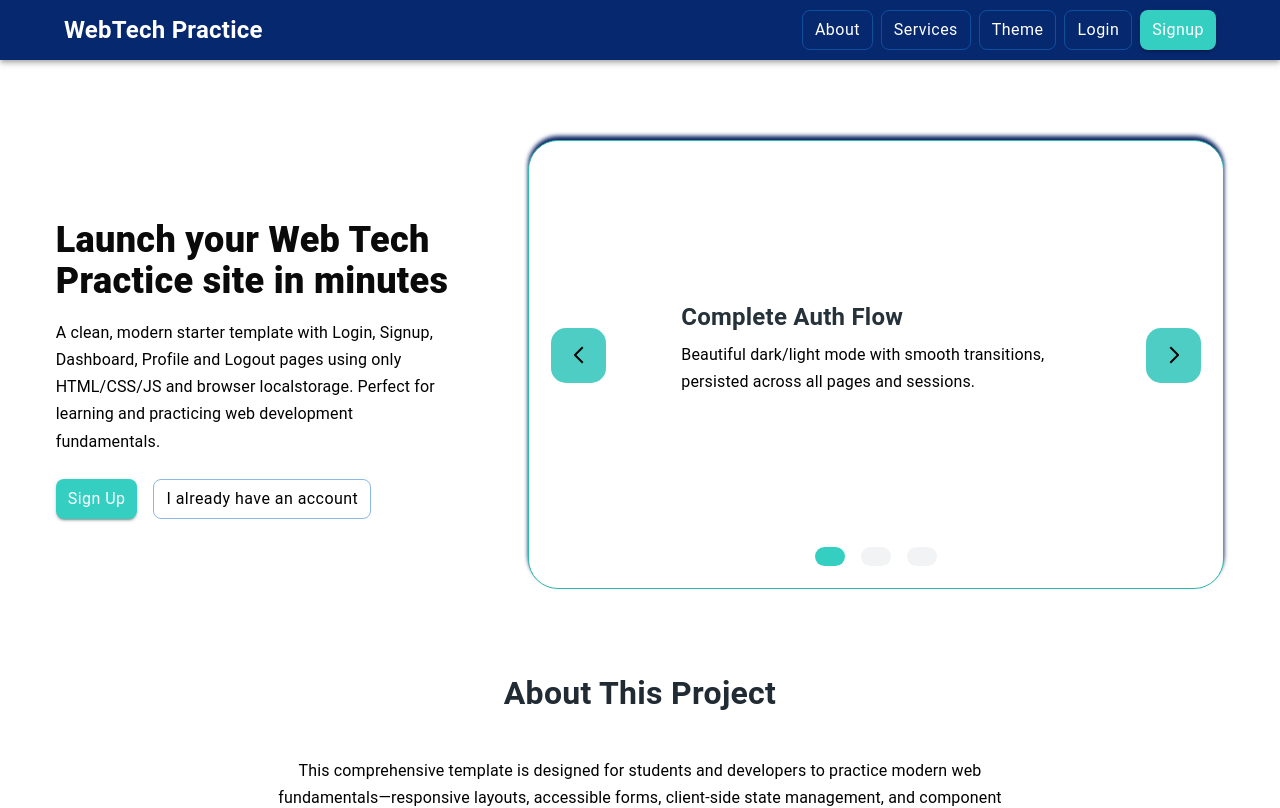
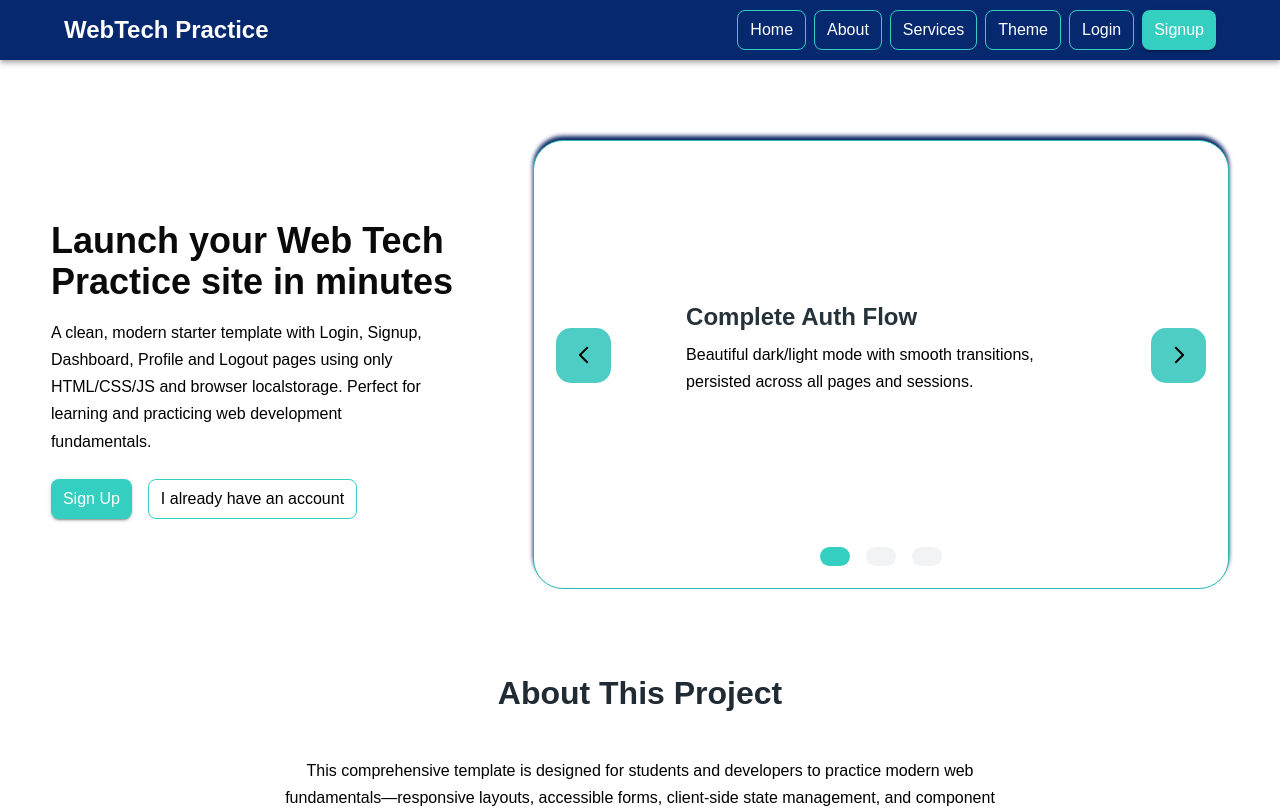
Before and after one commit to SachiinVishwakarma/T1-SV-AnkitKumar, a React (Create React App) app in the folder Level_2/level_2/: page / in a window 1280 px wide. Shown: the top 808 px of the page. Built offline with nearby package versions, Linux system fonts and the light colour scheme.

Commit message:
updated the navbar using theme

```diff
--- a/Level_2/level_2/src/App.js
+++ b/Level_2/level_2/src/App.js
@@ -1,8 +1,12 @@
+import { ThemeProvider } from "@emotion/react";
 import Landing_page from "./pages/Landing";
+import Theme from "./Theme/Theme";
 function App() {
 
   return (
+    <ThemeProvider theme={Theme}>
       <Landing_page/>
+    </ThemeProvider>
   );
 }
 
--- /dev/null
+++ b/Level_2/level_2/src/Theme/Theme.js
@@ -0,0 +1,34 @@
+import { createTheme } from "@mui/material";
+
+const Theme = createTheme({
+  palette: {
+    primary: {
+      main: "#06286f",
+      dark: "#000000",
+    },
+
+    secondary: {
+      main: "#35cfc2",
+      dark: "#2bb9ae",
+    },
+
+    background: {
+      default: "#ffffff",
+    },
+
+    text: {
+      primary: "#000000",
+      secondary: "#ffffff",
+    },
+  },
+
+  typography: {
+    fontFamily: "sans-serif",
+    fontSize: 16,
+    fontWeightRegular: 400,
+    fontWeightMedium: 500,
+    fontWeightBold: 700,
+  },
+});
+
+export default Theme;
--- a/Level_2/level_2/src/components/Button/Colorbutton.js
+++ b/Level_2/level_2/src/components/Button/Colorbutton.js
@@ -1,24 +1,24 @@
-import {Button} from "@mui/material";
-const Colorbutton=(props)=>{
-    return(
+import { Button } from "@mui/material";
+const Colorbutton = (props) => {
+  return (
     <Button
       variant="contained"
       sx={{
-                backgroundColor: "#35cfc2",
-                color: "white",
+        backgroundColor: "secondary.main",
+        color: "text.secondary",
         fontSize: "16px",
         minWidth: "38px",
-                fontWeight: "400",
+        fontWeight: 400,
         textTransform: "none",
         padding: "5px 12px",
         borderRadius: "8px",
-
         "&:hover": {
-                    backgroundColor: "#2bb9ae",
+          backgroundColor: "secondary.dark",
         },
       }}
-            >{props.txt}
+    >
+      {props.txt}
     </Button>
-    )
-}
+  );
+};
 export default Colorbutton;
--- a/Level_2/level_2/src/components/Button/Navbutton.js
+++ b/Level_2/level_2/src/components/Button/Navbutton.js
@@ -1,13 +1,14 @@
-import {Button} from "@mui/material"
-const Navbutton=(props)=>{
-    return(
+import { Button } from "@mui/material";
+const Navbutton = (props) => {
+  return (
     <Button
       variant="outlined"
       sx={{
-            color: "white",
-            fontSize: "16px",
+        color: "text.secondary",
+        borderColor: "secondary.main",
+        fontSize: "typography.fontSize",
         minWidth: "38px",
-            fontWeight: "400",
+        fontWeight: 400,
         textTransform: "none",
         padding: "5px 12px",
         borderRadius: "8px",
@@ -16,6 +17,6 @@ const Navbutton=(props)=>{
     >
       {props.txt}
     </Button>
-    )
-}
+  );
+};
 export default Navbutton;
--- a/Level_2/level_2/src/components/navbar/Navbar.js
+++ b/Level_2/level_2/src/components/navbar/Navbar.js
@@ -1,12 +1,14 @@
-import {AppBar,Container,Typography,Stack,Toolbar} from "@mui/material"
+import {AppBar,Container,Typography,Stack,Toolbar,} from "@mui/material";
 import Navbutton from "../Button/Navbutton";
 import Colorbutton from "../Button/Colorbutton";
-const Navbar=()=>{return(
+
+const Navbar = () => {
+  return (
     <AppBar
       position="static"
       elevation={4}
       sx={{
-            backgroundColor: "#06286f",
+        backgroundColor: "primary.main",
       }}
     >
       <Container maxWidth="lg">
@@ -17,10 +19,9 @@ const Navbar=()=>{return(
             justifyContent: "space-between",
           }}
         >
-
           <Typography
             sx={{
-                    color: "white",
+              color: "text.secondary",
               fontSize: "24px",
               fontWeight: 600,
             }}
@@ -28,25 +29,18 @@ const Navbar=()=>{return(
             WebTech Practice
           </Typography>
 
-
-                <Stack direction="row" spacing={1.0}>
-
-                <Navbutton txt="About"/>
-
-                <Navbutton txt="Services"/>
-
-                <Navbutton txt="Theme"/>
-
-                <Navbutton txt="Login"/>
-
-                <Colorbutton txt="Signup"/>
-
-
+          <Stack direction="row" spacing={1}>
+            <Navbutton txt="Home" />
+            <Navbutton txt="About" />
+            <Navbutton txt="Services" />
+            <Navbutton txt="Theme" />
+            <Navbutton txt="Login" />
+            <Colorbutton txt="Signup" />
           </Stack>
         </Toolbar>
       </Container>
     </AppBar>
+  );
+};
 
-        );
-}
 export default Navbar;
```
Lines whose indentation alone changed are shown as unchanged.
